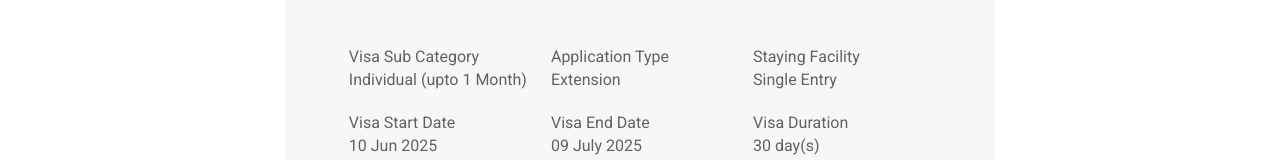
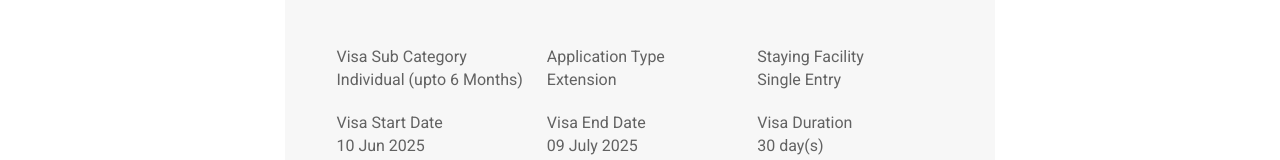
Before and after one commit to e-visas/verifyZ, a plain HTML site: page index.html in a window 1280 px wide. Shown: the part 495-655 px from the top of the page. Drawn offline with Linux system fonts and the light colour scheme.

```diff
--- a/index.html
+++ b/index.html
@@ -272,7 +272,7 @@
             <div class="grid-container">
                 <div class="grid-item pair">
                     <div class="label">Visa Sub Category</div>
-                    <div class="value">Individual (upto 1 Month)</div>
+                    <div class="value">Individual (upto 6 Months)</div>
                 </div>
                 <div class="grid-item pair">
                     <div class="label">Application Type</div>
```
